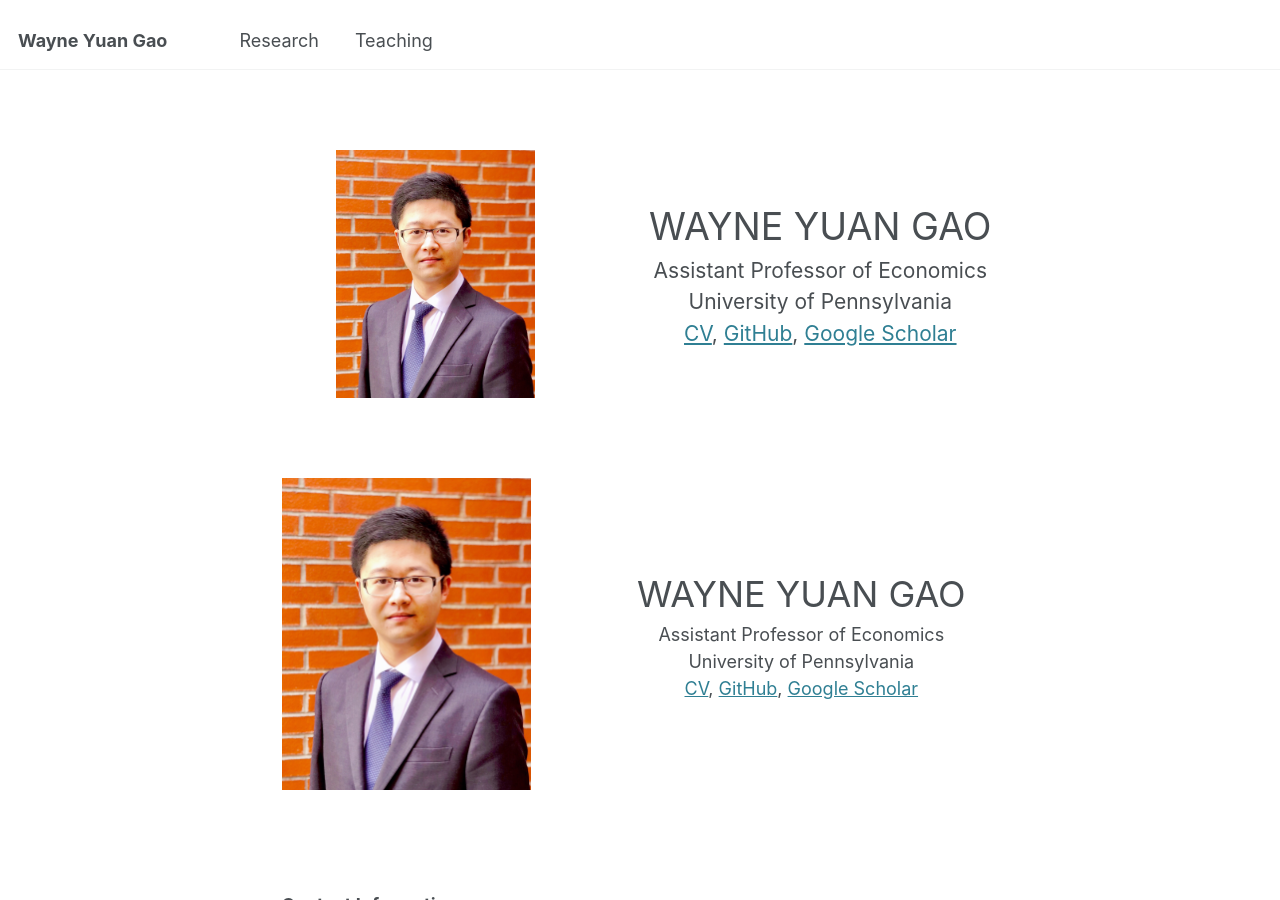
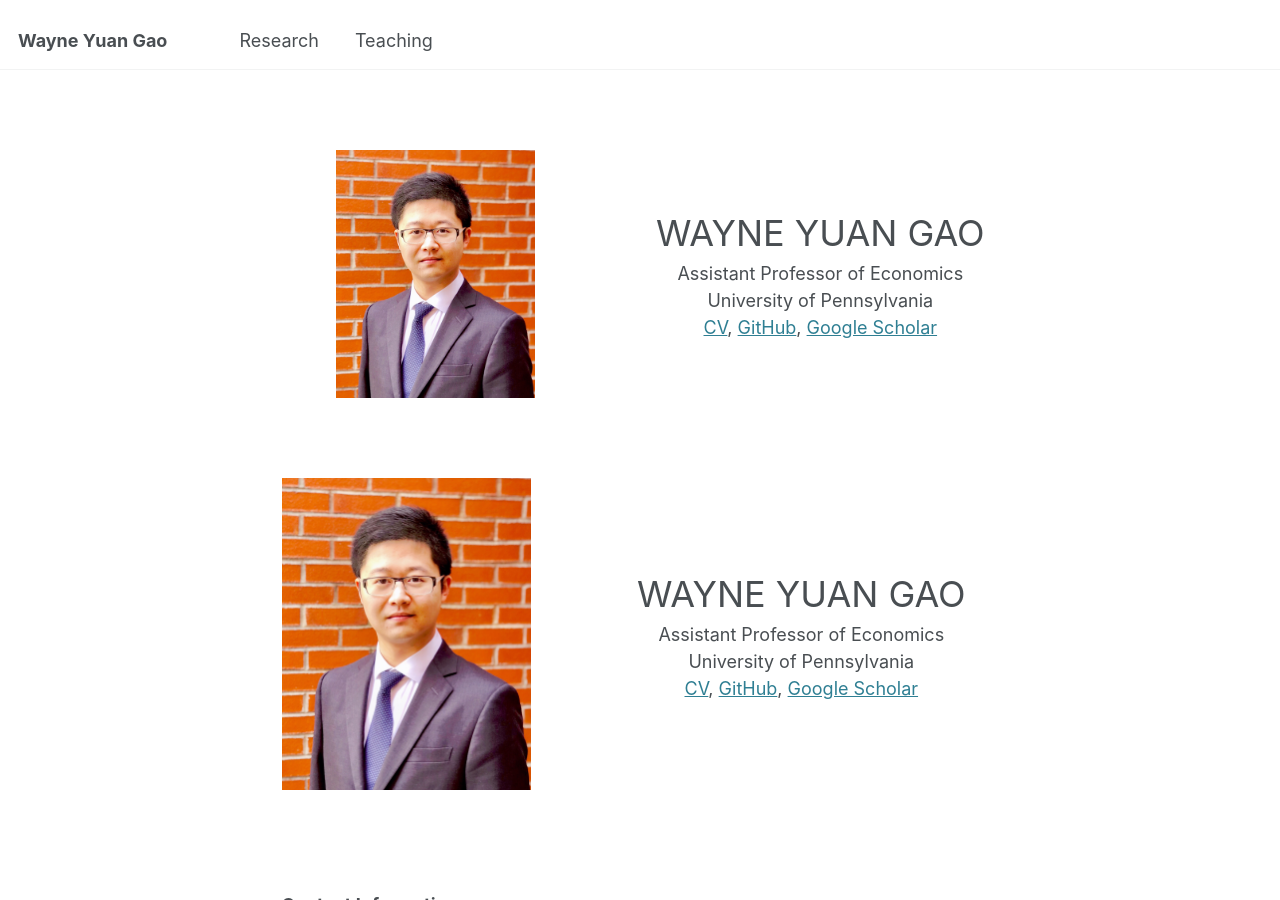
Before and after one commit to wayne-y-gao/wayne-y-gao.github.io, a Jekyll site: the page built from _pages/about.md, in a window 1280 px wide and 900 px high. Built offline with Jekyll 4.4.1, drawn with Linux system fonts in a browser that asks for light colours.

Commit message:
Update about.md

```diff
--- a/_pages/about.md
+++ b/_pages/about.md
@@ -12,10 +12,10 @@ redirect_from:
     <img src="images/BrickLargeS.jpg" alt="Profile Image" style="width:80%;">
   </div>
   <div class="flex-item-right" >
-    <div style="text-align: center; font-size: 1.25em; align-items: center;">
+    <div style="text-align: center; font-size: 1.2em; align-items: center;">
       WAYNE YUAN GAO
     </div>
-    <div style="text-align: center; font-size: 0.7em; align-items: center;">
+    <div style="text-align: center; font-size: 0.6em; align-items: center;">
       Assistant Professor of Economics<br>
       University of Pennsylvania<br>
       <a href="files/GaoWayne_CV250210.pdf">CV</a>,
```
